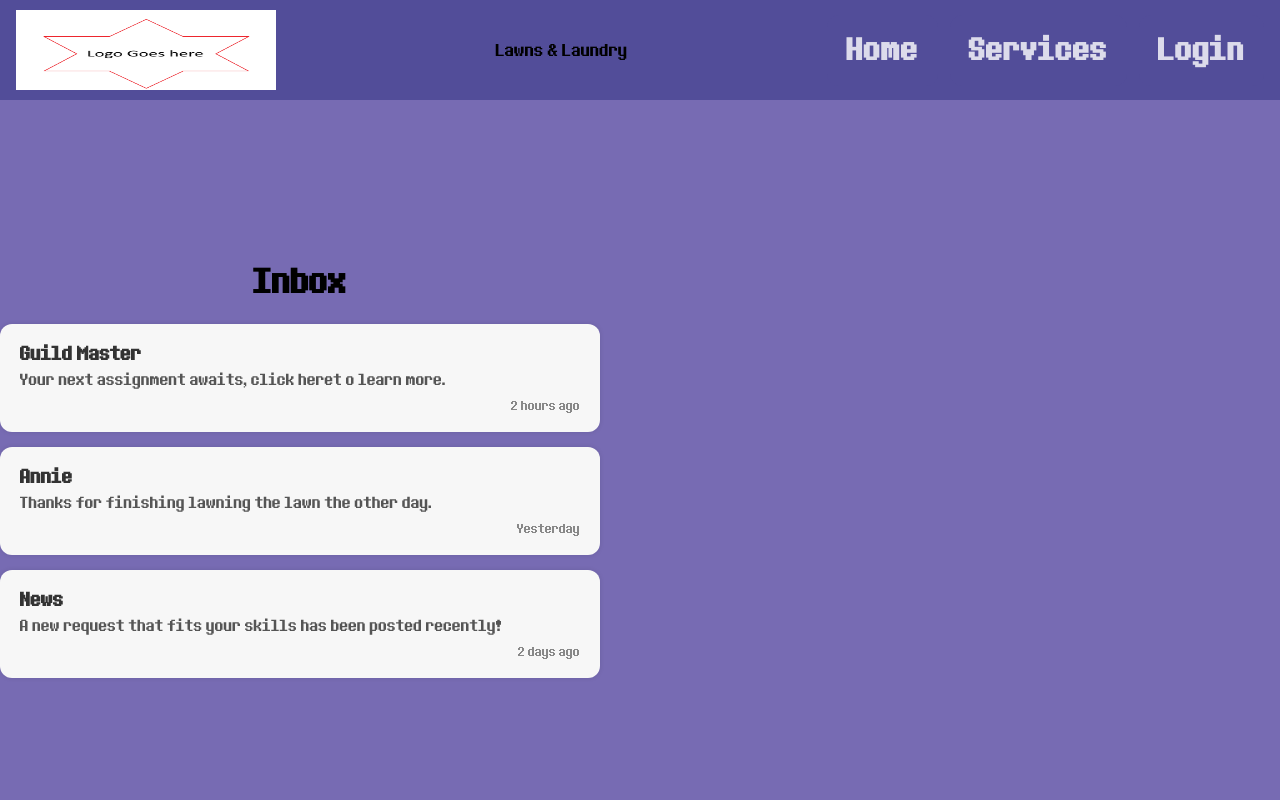
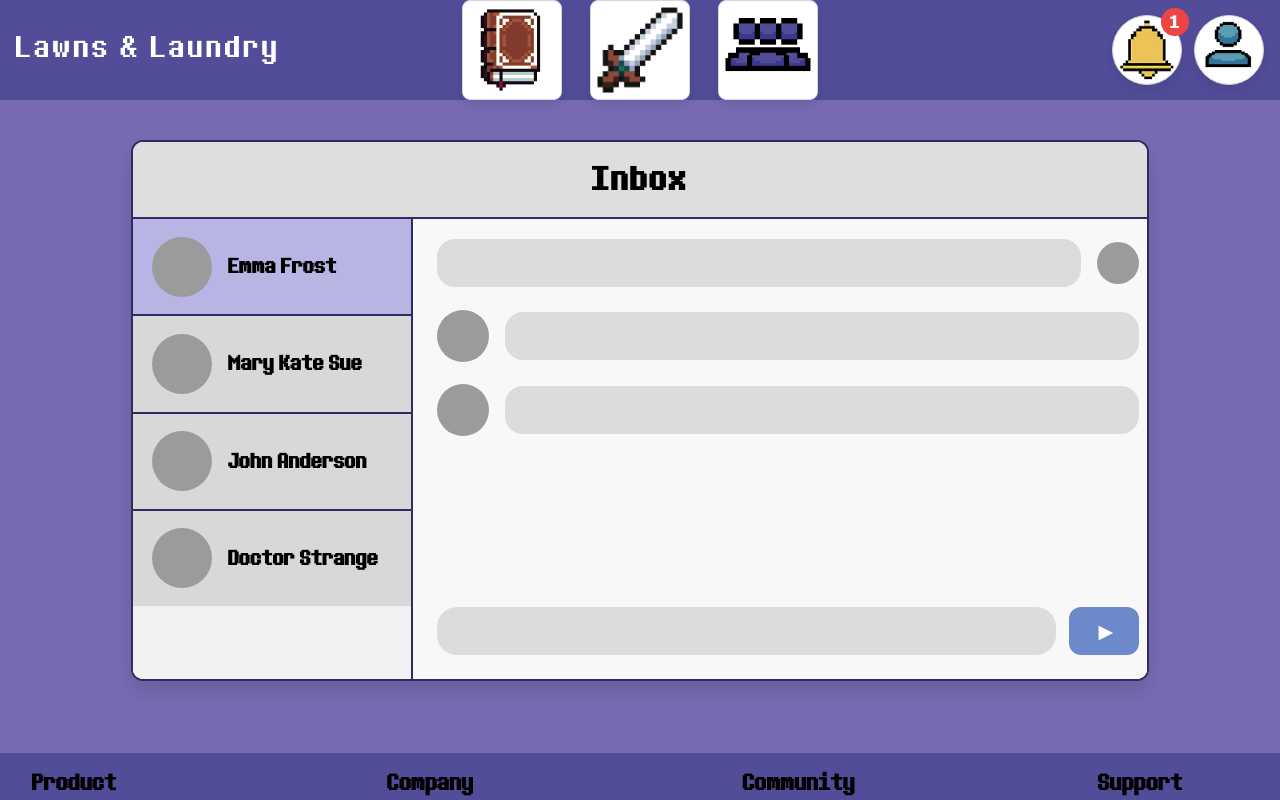
Before and after one commit to Furqan-Azmat/Lawns_and_Laundry, a plain HTML site: page messages.html in a window 1280 px wide. Drawn offline with Linux system fonts and the light colour scheme.

Commit message:
Finished messages (dm's) page + css

```diff
--- a/messages.html
+++ b/messages.html
@@ -1,52 +1,147 @@
-<!DOCTYPE html>
+<!doctype html>
 <html lang="en">
 <head>
-    <meta charset="UTF-8">
-    <title>Messages</title>
-    <link rel="stylesheet" href="styles.css">
+  <meta charset="utf-8" />
+  <meta name="viewport" content="width=device-width, initial-scale=1" />
+  <title>Messages | Lawns &amp; Laundry</title>
+  <link rel="stylesheet" href="styles.css" />
 </head>
 <body>
- <main id="main" class="hub-layout" tabindex="-1">
-
+  <!-- ===== HEADER NAVIGATION ===== -->
   <header id="banner_top" role="banner" aria-label="Top navigation">
     <a class="skip-link" href="#main">Skip to content</a>
+
     <div id="logo" aria-label="Site logo">
-        <img id="img_logo" src="images/LawnsLogoPlaceholder.png" alt="Lawns &amp; Laundry logo" />
+      <img id="img_logo" src="images/icons/lawns&Laundry-logo.png" alt="Lawns &amp; Laundry logo" />
     </div>
-      <p id="website_name" aria-label="Website name">Lawns &amp; Laundry</p>
-      <nav aria-label="Primary">
-        <a href="index.html" class="btn" data-nav>Home</a>
-        <a href="services.html" class="btn" data-nav>Services</a>
-        <a href="login.html" id="login_link" class="btn" data-nav>Login</a>
+
+    <nav class="quest-nav" aria-label="Primary">
+      <a href="adventurerprofile.html" class="icon-chip square book-icon" aria-label="Profile Hub">
+        <img src="images/icons/book icon.png" alt="Profile Hub" />
+      </a>
+      <a href="questview.html" class="icon-chip square" aria-label="Quest Board">
+        <img src="images/icons/sword icon.png" alt="Quest Board" />
+      </a>
+      <a href="guild.html" class="icon-chip square" aria-label="Guild">
+        <img src="images/icons/guild icon.png" alt="Guild" />
+      </a>
     </nav>
+
+    <div class="nav-right">
+      <a href="messages.html" class="icon-chip" aria-label="Notifications">
+        <img src="images/icons/bell icon.png" alt="Notifications">
+        <span class="badge">1</span>
+      </a>
+      <div class="profile-menu-wrapper">
+        <button class="icon-chip" id="messagesProfileBtn" aria-label="Profile">
+          <img src="images/icons/profile icon.png" alt="Profile">
+        </button>
+        <div class="profile-menu" id="messagesProfileMenu" role="menu" aria-label="Profile options">
+          <button role="menuitem">Your Account</button>
+          <button role="menuitem">Settings</button>
+          <button role="menuitem">Sign Out</button>
+        </div>
+      </div>
+    </div>
   </header>
 
-<div class="messages-wrapper">
+  <!-- ===== MAIN CONTENT ===== -->
+  <main id="main" class="messages-page" tabindex="-1">
+    <section class="messages-board" aria-label="Inbox">
+      <header class="messages-board-header">
+        <h1>Inbox</h1>
+      </header>
 
-    <h1 class="messages-title">Inbox</h1>
+      <div class="messages-grid">
+        <aside class="thread-list" aria-label="Conversation list">
+          <button class="thread-item active" aria-current="true">
+            <span class="avatar-placeholder"></span>
+            <span class="thread-name">Emma Frost</span>
+          </button>
+          <button class="thread-item">
+            <span class="avatar-placeholder"></span>
+            <span class="thread-name">Mary Kate Sue</span>
+          </button>
+          <button class="thread-item">
+            <span class="avatar-placeholder"></span>
+            <span class="thread-name">John Anderson</span>
+          </button>
+          <button class="thread-item">
+            <span class="avatar-placeholder"></span>
+            <span class="thread-name">Doctor Strange</span>
+          </button>
+        </aside>
 
-    <div class="messages-list">
-
-        <div class="message-item">
-            <div class="message-sender">Guild Master</div>
-            <div class="message-preview">Your next assignment awaits, click heret o learn more.</div>
-            <div class="message-date">2 hours ago</div>
+        <div class="thread-panel" aria-label="Conversation preview">
+          <div class="bubble-row">
+            <div class="message-bubble long"></div>
+            <span class="avatar-placeholder tiny"></span>
           </div>
 
-        <div class="message-item">
-            <div class="message-sender">Annie</div>
-            <div class="message-preview">Thanks for finishing lawning the lawn the other day.</div>
-            <div class="message-date">Yesterday</div>
+          <div class="bubble-row center">
+            <span class="avatar-placeholder small"></span>
+            <div class="message-bubble long"></div>
           </div>
 
-        <div class="message-item">
-            <div class="message-sender">News</div>
-            <div class="message-preview">A new request that fits your skills has been posted recently!</div>
-            <div class="message-date">2 days ago</div>
+          <div class="bubble-row">
+            <span class="avatar-placeholder small"></span>
+            <div class="message-bubble long"></div>
+          </div>
+
+          <div class="compose-row" aria-label="Message input">
+            <div class="input-placeholder"></div>
+            <button class="send-btn" aria-label="Send">
+              <span class="send-icon">▶</span>
+            </button>
           </div>
         </div>
+      </div>
+    </section>
+  </main>
 
+  <!-- ===== FOOTER ===== -->
+  <footer id="footer" role="contentinfo" aria-label="Footer">
+    <div class="footer-content">
+      <div id="product">
+        <h3>Product</h3>
+        <ul>
+          <li><a href="#">iOS App</a></li>
+          <li><a href="#">Android App</a></li>
+          <li><a href="#">How It Works</a></li>
+        </ul>
       </div>
 
+      <div id="company">
+        <h3>Company</h3>
+        <ul>
+          <li><a href="#">Contact Us</a></li>
+          <li><a href="#">News</a></li>
+          <li><a href="#">Blogs</a></li>
+        </ul>
+      </div>
+
+      <div id="community">
+        <h3>Community</h3>
+        <ul>
+          <li><a href="#">Community Guidelines</a></li>
+          <li><a href="#">Contributing to L&amp;L</a></li>
+          <li><a href="#">Translate L&amp;L</a></li>
+        </ul>
+      </div>
+
+      <div id="support">
+        <h3>Support</h3>
+        <ul>
+          <li><a href="#">FAQ</a></li>
+          <li><a href="#">Report a Bug</a></li>
+          <li><a href="#">Request a Feature</a></li>
+        </ul>
+      </div>
+
+      <p> c 2025 Lawns &amp; Laundry � All Rights Reserved </p>
+    </div>
+  </footer>
+
+  <script src="script.js" defer></script>
 </body>
 </html>
--- a/styles.css
+++ b/styles.css
@@ -1506,55 +1506,198 @@ background:  #433E8C;
 /* =============================================
    MESSAGES.HTML
    ============================================= */
-
-.messages-wrapper {
-    margin-top: 120px;
+.messages-page {
+  padding: 140px 1rem 2.5rem;
+  max-width: 1050px;
+  margin: 0 auto;
+  display: flex;
+  flex-direction: column;
+  gap: 1.5rem;
+}
+
+.messages-board {
+  background: #f8f8f8;
+  border: 2px solid #2F2C62;
+  border-radius: 12px;
+  box-shadow: 0 10px 20px rgba(0, 0, 0, 0.12);
+  overflow: hidden;
+}
+
+.messages-board-header {
+  background: #dedede;
+  padding: 1.1rem;
+  border-bottom: 2px solid #2F2C62;
   text-align: center;
 }
 
-.messages-title {
-    font-size: 32px;
-    margin-bottom: 20px;
-}
-
-.messages-list {
-    width: 600px;
-    margin: 0 auto;
+.messages-board-header h1 {
+  margin: 0;
+  font-size: 1.9rem;
+  letter-spacing: 0.05em;
+}
+
+.messages-grid {
+  display: grid;
+  grid-template-columns: 280px 1fr;
+  min-height: 460px;
+  background: #ffffff;
+}
+
+.thread-list {
   display: flex;
   flex-direction: column;
-    gap: 15px;
-}
-
-.message-item {
-    background: #f7f7f7;
-    padding: 18px 20px;
+  border-right: 2px solid #2F2C62;
+  background: #f1f1f1;
+}
+
+.thread-item {
+  display: flex;
+  align-items: center;
+  gap: 1rem;
+  padding: 1.1rem 1.2rem;
+  background: #d8d8d8;
+  border: none;
+  border-bottom: 2px solid #2F2C62;
+  font: inherit;
+  text-align: left;
+  cursor: pointer;
+  color: #000;
+}
+
+.thread-item:last-child {
+  border-bottom: none;
+}
+
+.thread-item.active {
+  background: var(--active);
+}
+
+.thread-name {
+  font-size: 1.2rem;
+  font-weight: 800;
+}
+
+.avatar-placeholder {
+  width: 60px;
+  height: 60px;
+  border-radius: 50%;
+  background: #9b9b9b;
+  flex-shrink: 0;
+}
+
+.avatar-placeholder.small {
+  width: 52px;
+  height: 52px;
+}
+
+.avatar-placeholder.tiny {
+  width: 42px;
+  height: 42px;
+}
+
+.thread-panel {
+  display: flex;
+  width: 750px;
+  flex-direction: column;
+  gap: 1.4rem;
+  padding: 1.25rem 1.5rem 1.5rem;
+  background: #f8f8f8;
+  justify-content: flex-start;
+  align-items: stretch;
+}
+
+.bubble-row {
+  display: flex;
+  align-items: center;
+  gap: 1rem;
+  width: 100%;
+}
+
+.bubble-row.center {
+  justify-content: center;
+}
+
+.message-bubble {
+  background: #dcdcdc;
+  border-radius: 18px;
+  height: 48px;
+}
+
+.message-bubble.long {
+  flex: 1;
+}
+
+.message-bubble.medium {
+  width: min(480px, 70%);
+}
+
+.message-bubble.wide {
+  width: min(500px, 72%);
+  height: 40px;
+}
+
+.compose-row {
+  margin-top: auto;
+  display: grid;
+  grid-template-columns: 1fr auto;
+  gap: 0.8rem;
+  align-items: center;
+}
+
+.input-placeholder {
+  background: #dcdcdc;
+  border-radius: 20px;
+  height: 48px;
+  width: 100%;
+}
+
+.send-btn {
+  background: #6c8acb;
+  color: #fff;
+  border: none;
   border-radius: 12px;
-    text-align: left;
-    box-shadow: 0 0 5px rgba(0,0,0,0.1);
+  width: 70px;
+  height: 48px;
+  display: grid;
+  place-items: center;
+  font-size: 1.2rem;
   cursor: pointer;
 }
 
-.message-item:hover {
-    background: #ececec;
-}
-
-.message-sender {
-    font-size: 18px;
-    font-weight: bold;
-    color: #333;
-}
-
-.message-preview {
-    font-size: 15px;
-    color: #555;
-    margin-top: 4px;
-}
-
-.message-date {
-    font-size: 12px;
-    color: #888;
-    margin-top: 8px;
-    text-align: right;
+.send-btn:hover {
+  background: #5677bd;
+}
+
+.send-btn:active {
+  background: #4a6aa8;
+}
+
+.send-icon {
+  display: inline-block;
+  transform: translateX(2px);
+}
+
+@media (max-width: 960px) {
+  .messages-grid {
+    grid-template-columns: 1fr;
+  }
+
+  .thread-list {
+    flex-direction: row;
+    overflow-x: auto;
+    border-right: none;
+    border-bottom: 2px solid #2F2C62;
+  }
+
+  .thread-item {
+    border-bottom: none;
+    border-right: 2px solid #2F2C62;
+    min-width: 240px;
+  }
+
+  .thread-item:last-child {
+    border-right: none;
+  }
 }
 
 /* Adventurer profile rating layout */
```
Lines whose indentation alone changed are shown as unchanged.
